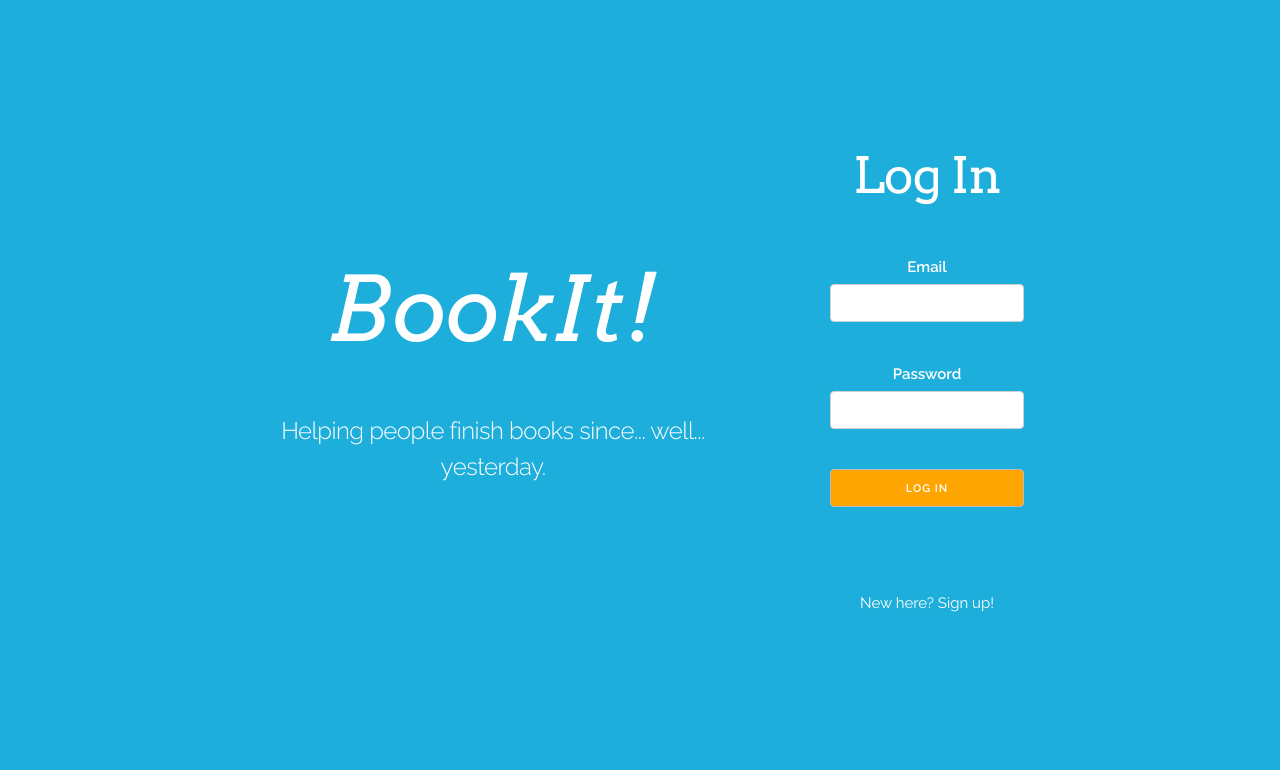
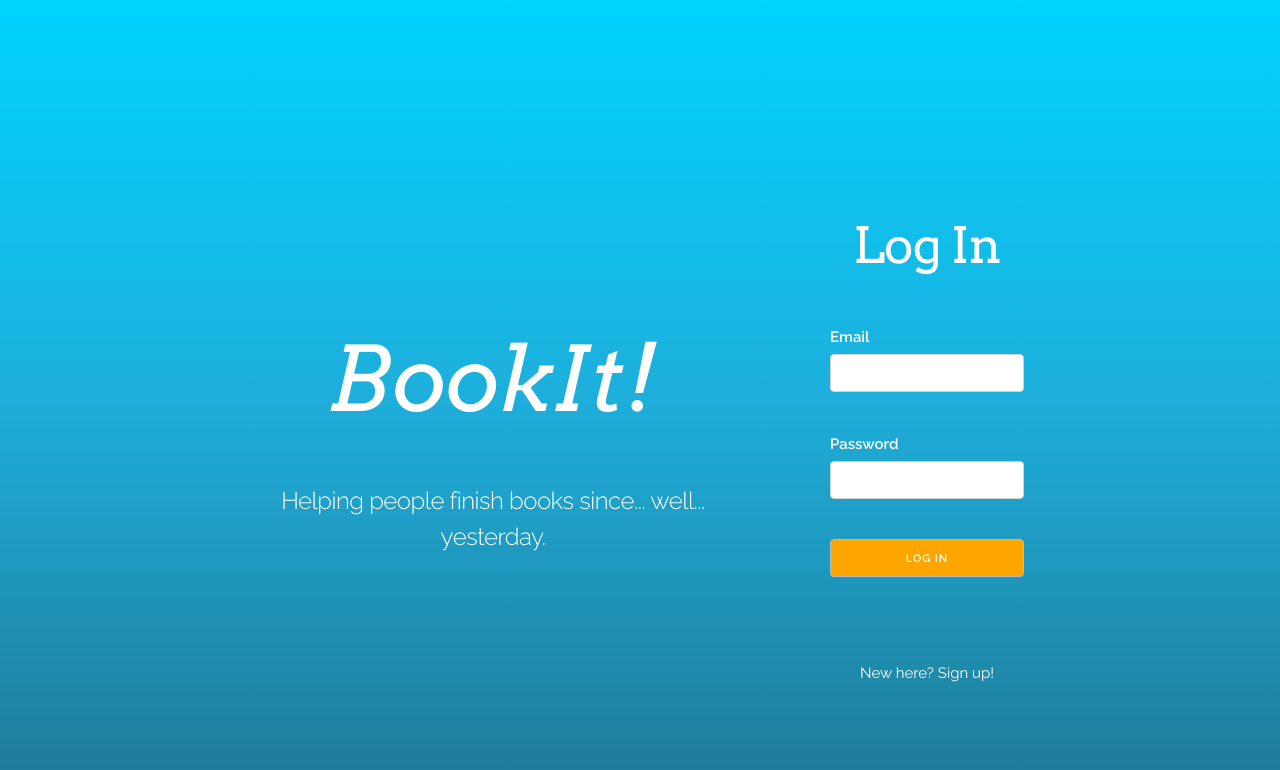
Before and after one commit to masomaster/book-it, a React (Create React App) app: page / in a window 1280 px wide. Shown: the top 770 px of the page. Built offline with nearby package versions, Linux system fonts and the light colour scheme.

Commit message:
tweaks to AuthPage styling; adds gradient

```diff
--- a/public/AuthPage.css
+++ b/public/AuthPage.css
@@ -1,10 +1,11 @@
 body {
     color: white;
-    background-color: #1EAEDB;
-    box-sizing: border-box;
+    background: rgb(30,121,149);
+    background: linear-gradient(0deg, rgba(30,121,149,1) 0%, rgba(30,174,219,1) 50%, rgba(0,212,255,1) 100%);    box-sizing: border-box;
     display: grid;
     justify-content: center;
     align-content: center;
+    height: 100vh;
 }
 .auth-page {
     display: flex;
@@ -36,6 +37,9 @@ form {
 input {
     color: #1EAEDB;
     margin-bottom: 40px;
+}
+label {
+    text-align: left;
 }
 button {
     color: white;
@@ -69,9 +73,6 @@ button:hover {
     }
     form, p {
         margin-bottom: 0.5rem;
-    }
-    label {
-        text-align: left;
     }
     input {
         margin-bottom: 10px;
```
